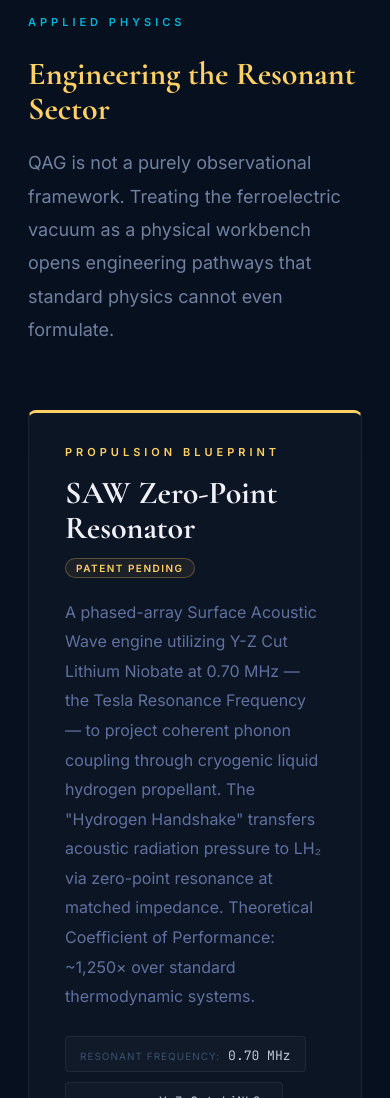
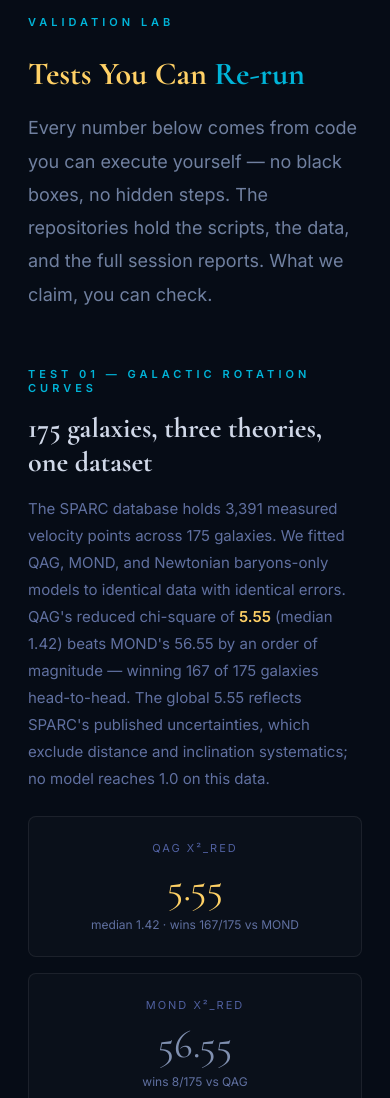
Before and after one commit to Sir-Ripley/quantum-affinity-gravity, a React (Vite) app: page / in a window 390 px wide. Shown: the part 10902-12000 px from the top of the page. Built offline with nearby package versions, Linux system fonts and the light colour scheme.

Commit message:
Add Validation Lab section: 3 re-runnable test suites with honest results

```diff
--- a/src/QAGWebsite.jsx
+++ b/src/QAGWebsite.jsx
@@ -173,6 +173,7 @@ const Nav = ({ active, go }) => {
     {id:'crisis',label:'The Crisis'},
     {id:'theory',label:'Theory'},
     {id:'evidence',label:'Evidence'},
+    {id:'validation',label:'Validation'},
     {id:'blueprints',label:'Blueprints'},
     {id:'codex',label:'Codex'},
     {id:'support',label:'Support'},
@@ -489,7 +490,95 @@ const Evidence = () => (
 );
 
 // ── BLUEPRINTS ────────────────────────────────────────────────────────────────
+const Validation = () => (
+  <section id="validation" style={{ padding:'100px 28px', background:'#060c16' }}>
+    <div style={{ maxWidth:1000, margin:'0 auto' }}>
+      <Eyebrow>Validation Lab</Eyebrow>
+      <H2 style={{ fontSize:'clamp(32px,5vw,60px)', marginBottom:20 }}>Tests You Can <span style={{ color:'#00b4d8' }}>Re-run</span></H2>
+      <p style={{ fontSize:18, color:'#7080a0', lineHeight:1.85, maxWidth:720, marginBottom:56, fontFamily:'Inter,sans-serif' }}>
+        Every number below comes from code you can execute yourself — no black boxes, no hidden steps. The repositories hold the scripts, the data, and the full session reports. What we claim, you can check.
+      </p>
+
+      {/* Test 1: SPARC */}
+      <div style={{ marginBottom:64 }}>
+        <Eyebrow color="#00b4d8">Test 01 — Galactic Rotation Curves</Eyebrow>
+        <h3 style={{ fontFamily:'Cormorant Garamond,serif', fontSize:28, color:'#d0d8e8', margin:'12px 0 16px' }}>175 galaxies, three theories, one dataset</h3>
+        <p style={{ fontSize:15, color:'#6070a0', lineHeight:1.8, fontFamily:'Inter,sans-serif', maxWidth:720, marginBottom:24 }}>
+          The SPARC database holds 3,391 measured velocity points across 175 galaxies. We fitted QAG, MOND, and Newtonian baryons-only models to identical data with identical errors. QAG's reduced chi-square of <strong style={{ color:'#ffd166' }}>5.55</strong> (median 1.42) beats MOND's 56.55 by an order of magnitude — winning 167 of 175 galaxies head-to-head. The global 5.55 reflects SPARC's published uncertainties, which exclude distance and inclination systematics; no model reaches 1.0 on this data.
+        </p>
+        <div style={{ display:'grid', gridTemplateColumns:'repeat(auto-fit,minmax(200px,1fr))', gap:16 }}>
+          {[
+            { label:'QAG \u03c7\u00b2_red', val:'5.55', sub:'median 1.42 · wins 167/175 vs MOND', color:'#ffd166' },
+            { label:'MOND \u03c7\u00b2_red', val:'56.55', sub:'wins 8/175 vs QAG', color:'#8090b0' },
+            { label:'Newton \u03c7\u00b2_red', val:'616.74', sub:'baryons only · wins 5/175', color:'#5060a0' },
+            { label:'\u0394BIC (global)', val:'172,054', sub:'decisive evidence for QAG', color:'#4ade80' },
+          ].map((c,i) => (
+            <div key={i} style={{ padding:24, background:'rgba(255,255,255,0.02)', border:'1px solid rgba(255,255,255,0.07)', borderRadius:8, textAlign:'center' }}>
+              <div style={{ fontFamily:'Inter,sans-serif', fontSize:11, letterSpacing:2, textTransform:'uppercase', color:'#5060a0', marginBottom:8 }}>{c.label}</div>
+              <div style={{ fontFamily:'Cormorant Garamond,serif', fontSize:40, color:c.color, marginBottom:6 }}>{c.val}</div>
+              <div style={{ fontSize:12, color:'#6070a0', fontFamily:'Inter,sans-serif' }}>{c.sub}</div>
+            </div>
+          ))}
+        </div>
+      </div>
+
+      {/* Test 2: Virology */}
+      <div style={{ marginBottom:64 }}>
+        <Eyebrow color="#4ade80">Test 02 — Veterinary Decoherence</Eyebrow>
+        <h3 style={{ fontFamily:'Cormorant Garamond,serif', fontSize:28, color:'#d0d8e8', margin:'12px 0 16px' }}>Twelve pathogens, computed live</h3>
+        <p style={{ fontSize:15, color:'#6070a0', lineHeight:1.8, fontFamily:'Inter,sans-serif', maxWidth:720, marginBottom:24 }}>
+          The QAG veterinary notebooks define a decoherence algorithm: from a pathogen's molecular weight and atom count, derive its structural density, affinitic impedance, and disruptive frequency. Below are the live-computed results for all six feline and six bovine targets — every safety lock reads SECURE. Theoretical predictions only; not validated, not medical advice.
+        </p>
+        <div style={{ display:'grid', gridTemplateColumns:'repeat(auto-fit,minmax(280px,1fr))', gap:16 }}>
+          <div style={{ padding:24, background:'rgba(74,222,128,0.04)', border:'1px solid rgba(74,222,128,0.2)', borderRadius:8 }}>
+            <div style={{ fontFamily:'Inter,sans-serif', fontSize:11, letterSpacing:2, textTransform:'uppercase', color:'#4ade80', marginBottom:12 }}>Feline — 6 targets</div>
+            {[
+              ['FPV','547.76'],['FeLV','227.78'],['FIV','200.67'],
+              ['FCoV/FIP','1171.45'],['FHV-1','1247.38'],['FCV','498.95'],
+            ].map(([n,v]) => (
+              <div key={n} style={{ display:'flex', justifyContent:'space-between', padding:'7px 0', borderBottom:'1px solid rgba(255,255,255,0.04)', fontFamily:'Inter,sans-serif', fontSize:13 }}>
+                <span style={{ color:'#8090b0' }}>{n}</span>
+                <span><span style={{ color:'#ffd166', fontWeight:600 }}>{v} MHz</span> <span style={{ color:'#4ade80', fontSize:11 }}>· SECURE</span></span>
+              </div>
+            ))}
+          </div>
+          <div style={{ padding:24, background:'rgba(74,222,128,0.04)', border:'1px solid rgba(74,222,128,0.2)', borderRadius:8 }}>
+            <div style={{ fontFamily:'Inter,sans-serif', fontSize:11, letterSpacing:2, textTransform:'uppercase', color:'#4ade80', marginBottom:12 }}>Bovine — 6 targets</div>
+            {[
+              ['BCoV','1236.53'],['FMDV','661.65'],['BVDV','455.56'],
+              ['BHV-1','1279.92'],['BRSV','488.10'],['BLV','200.67'],
+            ].map(([n,v]) => (
+              <div key={n} style={{ display:'flex', justifyContent:'space-between', padding:'7px 0', borderBottom:'1px solid rgba(255,255,255,0.04)', fontFamily:'Inter,sans-serif', fontSize:13 }}>
+                <span style={{ color:'#8090b0' }}>{n}</span>
+                <span><span style={{ color:'#ffd166', fontWeight:600 }}>{v} MHz</span> <span style={{ color:'#4ade80', fontSize:11 }}>· SECURE</span></span>
+              </div>
+            ))}
+          </div>
+        </div>
+      </div>
+
+      {/* Test 3: QVR */}
+      <div style={{ marginBottom:32 }}>
+        <Eyebrow color="#a78bfa">Test 03 — QVR Dual-Layer Harmonic Stack</Eyebrow>
+        <h3 style={{ fontFamily:'Cormorant Garamond,serif', fontSize:28, color:'#d0d8e8', margin:'12px 0 16px' }}>Engineering math, verified step by step</h3>
+        <p style={{ fontSize:15, color:'#6070a0', lineHeight:1.8, fontFamily:'Inter,sans-serif', maxWidth:720, marginBottom:24 }}>
+          The 12/12 dual-layer toroidal array: stacking a second 12-node layer preserves the 1:1 phase-matching of the single layer while transitioning from a trickle drain to a true vortex. The centripetal suction force at the geometric center computes as follows — independently verified.
+        </p>
+        <div style={{ padding:28, background:'rgba(167,139,250,0.04)', border:'1px solid rgba(167,139,250,0.2)', borderRadius:8, fontFamily:'JetBrains Mono,monospace', fontSize:14, lineHeight:2.1, color:'#a0aec0' }}>
+          <div>Step 1 — Force scale: <span style={{ color:'#d0d8e8' }}>f_tesla × C = 0.70×10⁶ × 6.00×10⁻⁷ = 0.420 N</span> <span style={{ color:'#4ade80' }}>✓</span></div>
+          <div>Step 2 — Log compression: <span style={{ color:'#d0d8e8' }}>ln(24 × 1.194797) = 3.35603</span> <span style={{ color:'#4ade80' }}>✓</span></div>
+          <div>Step 3 — Vortex force: <span style={{ color:'#ffd166', fontWeight:700 }}>F_vort = 0.420 × 3.35603 ≈ 1.41 N</span> <span style={{ color:'#4ade80' }}>✓</span></div>
+        </div>
+        <p style={{ fontSize:13, color:'#5060a0', fontFamily:'Inter,sans-serif', marginTop:16, lineHeight:1.7 }}>
+          Public specifications only. Detailed manufacturing blueprints and bench procedures are held privately.
+        </p>
+      </div>
+    </div>
+  </section>
+);
+
 const Blueprints = () => (
+
   <section id="blueprints" style={{ padding:'100px 28px', background:'#07101e' }}>
     <div style={{ maxWidth:1000, margin:'0 auto' }}>
       <Eyebrow>Applied Physics</Eyebrow>
@@ -737,7 +826,7 @@ const Footer = ({ go }) => (
     </p>
     <div style={{ display:'flex', justifyContent:'center', gap:24, flexWrap:'wrap' }}>
       {[
-        {label:'Theory',id:'theory'},{label:'Evidence',id:'evidence'},
+        {label:'Theory',id:'theory'},{label:'Evidence',id:'evidence'},{label:'Validation',id:'validation'},
         {label:'Blueprints',id:'blueprints'},{label:'Codex',id:'codex'},{label:'Support',id:'support'},
       ].map(l => (
         <button key={l.id} onClick={() => go(l.id)} className="nav-link" style={{ color:'#3a5070' }}>{l.label}</button>
@@ -777,6 +866,7 @@ export default function QAGWebsite() {
       <Crisis/>
       <Theory/>
       <Evidence/>
+      <Validation />
       <Blueprints/>
       <Codex/>
       <Support/>
```
